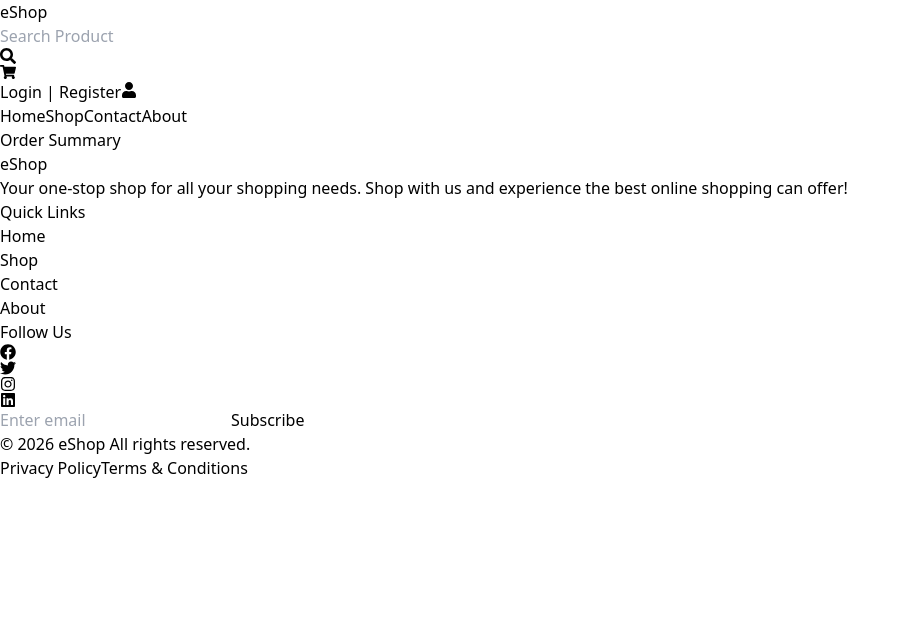
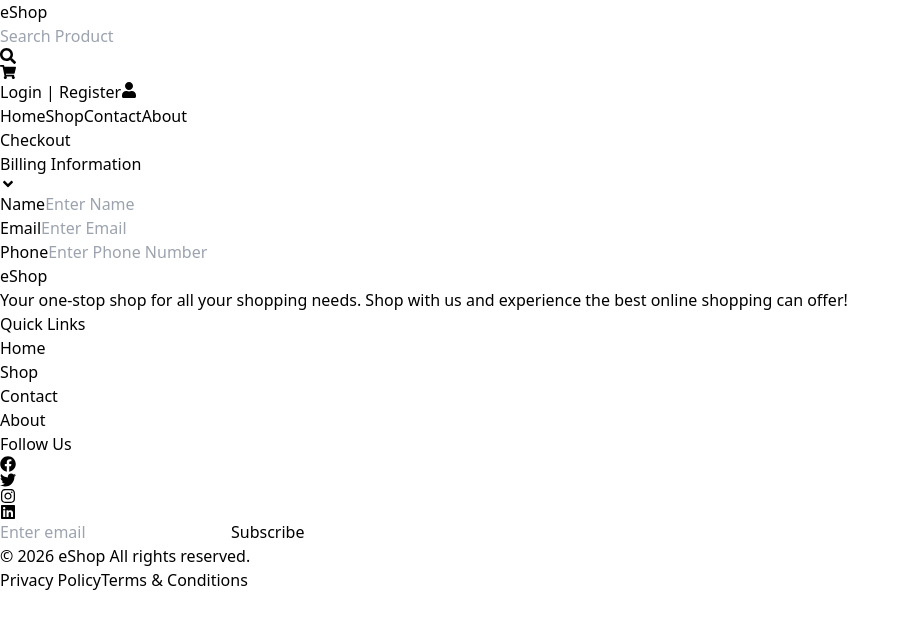
Before and after one commit to wyattraimer/eCommerce, a React (Vite) app: page /checkout in a window 1280 px wide. Shown: the top 628 px of the page, without its empty margins (0-910 px from the left). Built offline with nearby package versions, Linux system fonts and the light colour scheme.

Commit message:
add first drop down box for checkout

```diff
--- a/src/pages/Checkout.jsx
+++ b/src/pages/Checkout.jsx
@@ -1,11 +1,61 @@
-import React from "react";
+import React, { useState } from "react";
+import { FaAngleDown, FaAngleUp } from "react-icons/fa";
 
 const Checkout = () => {
+  const [billingToggle, setBillingToggle] = useState(true);
   return (
     <div className="container mx-auto py-8 min-h-96 px-4 md:px-16 lg:px-24">
-      <h3 className="text-2xl font-semibold mb-4">Order Summary</h3>
+      <h3 className="text-2xl font-semibold mb-4">Checkout</h3>
       <div className="flex flex-col md:flex-row justify-between space-x-10 mt-8">
-        <div className="md:w-2/3"></div>
+        <div className="md:w-2/3">
+          <div className="border p-2 mb-6">
+            <div
+              className="flex items-center justify-between"
+              onClick={() => setBillingToggle(!billingToggle)}
+            >
+              <h3 className="text-lg font-semibold mb-2">
+                Billing Information
+              </h3>
+              {billingToggle ? <FaAngleDown /> : <FaAngleUp />}
+            </div>
+
+            <div className={`space-y-4 ${billingToggle ? "" : "hidden"}`}>
+              <div>
+                <label className="block text-gray-700">Name</label>
+                <input
+                  type="text"
+                  name="name"
+                  placeholder="Enter Name"
+                  className="w-full px-3 py-2 border"
+                />
+              </div>
+            </div>
+
+            <div>
+              <div>
+                <label className="block text-gray-700">Email</label>
+                <input
+                  type="email"
+                  name="email"
+                  placeholder="Enter Email"
+                  className="w-full px-3 py-2 border"
+                />
+              </div>
+            </div>
+
+            <div>
+              <div>
+                <label className="block text-gray-700">Phone</label>
+                <input
+                  type="text"
+                  name="phone"
+                  placeholder="Enter Phone Number"
+                  className="w-full px-3 py-2 border"
+                />
+              </div>
+            </div>
+          </div>
+        </div>
 
         <div className="md:w-1/3 bg-white p-6 rounded-lg shadow-md border"></div>
       </div>
```
